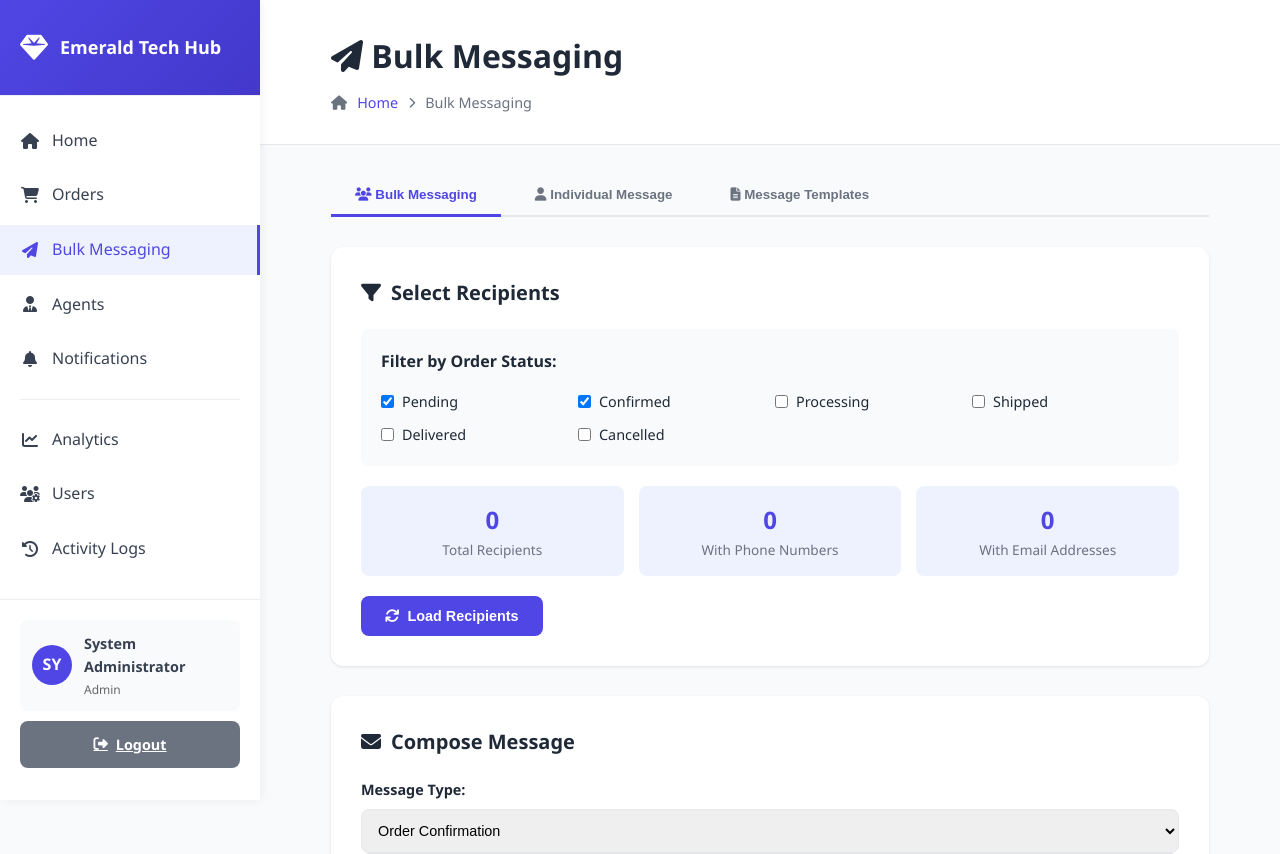
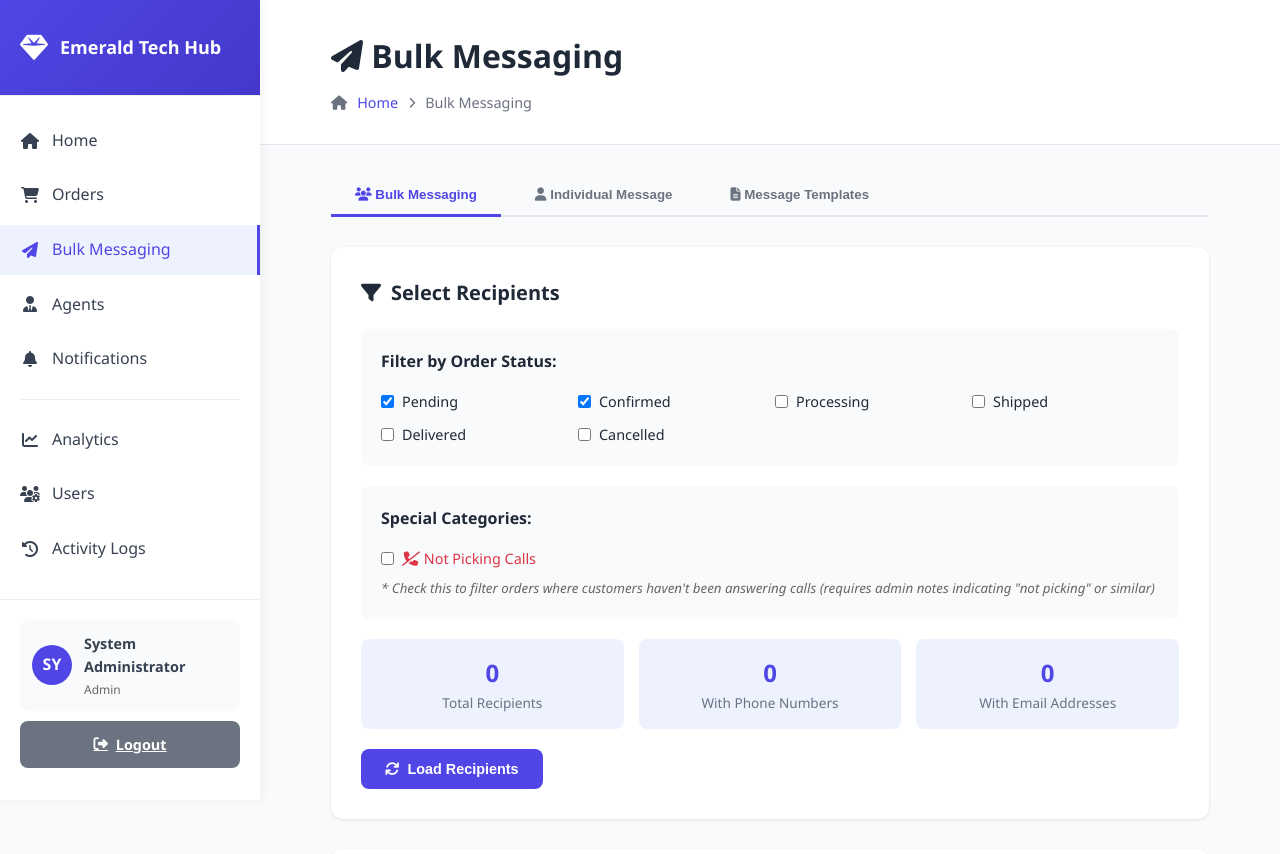
Before and after one commit to nwabuike/copybook, a PHP site: page /bulk_messaging.php in a window 1280 px wide. Shown: the top 854 px of the page. Run offline with PHP 8.4, Linux system fonts and the light colour scheme; a user stored in the database is signed in; data comes from the database, SQL or seed files in the repository.

Commit message:
Add 'Not Picking Calls' category filter to bulk messaging for filtering customers not answering calls

```diff
--- a/bulk_messaging.php
+++ b/bulk_messaging.php
@@ -733,6 +733,21 @@ $currentUser = getCurrentUser();
                             </div>
                         </div>
 
+                        <div class="filter-section" style="margin-top: 20px;">
+                            <div class="filter-title">Special Categories:</div>
+                            <div class="checkbox-group">
+                                <div class="checkbox-item">
+                                    <input type="checkbox" id="category-not-picking">
+                                    <label for="category-not-picking" style="font-weight: normal; margin: 0; color: #dc3545;">
+                                        <i class="fas fa-phone-slash"></i> Not Picking Calls
+                                    </label>
+                                </div>
+                            </div>
+                            <small style="display: block; margin-top: 8px; color: #666; font-style: italic;">
+                                * Check this to filter orders where customers haven't been answering calls (requires admin notes indicating "not picking" or similar)
+                            </small>
+                        </div>
+
                         <div class="stats-row" id="recipient-stats">
                             <div class="stat-box">
                                 <div class="stat-value" id="total-recipients">0</div>
@@ -1014,6 +1029,19 @@ $currentUser = getCurrentUser();
                         selectedOrders.push(...result.data);
                     }
                 });
+
+                // Apply "Not Picking Calls" filter if checked
+                const notPickingCheckbox = document.getElementById('category-not-picking');
+                if (notPickingCheckbox && notPickingCheckbox.checked) {
+                    selectedOrders = selectedOrders.filter(order => {
+                        const notes = (order.admin_notes || '').toLowerCase();
+                        return notes.includes('not picking') ||
+                               notes.includes('no answer') ||
+                               notes.includes('not answering') ||
+                               notes.includes('unreachable') ||
+                               notes.includes('not responding');
+                    });
+                }
 
                 // Update stats
                 const totalRecipients = selectedOrders.length;
```
